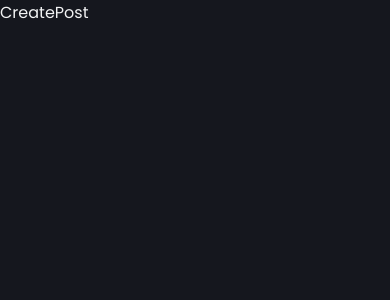
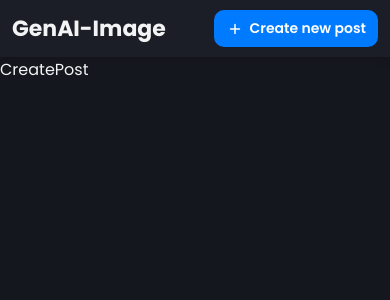
Before and after one commit to Developer-Elisha/AI-Image-Generator, a React (Create React App) app in the folder client/: page /post in a window 390 px wide. Shown: the top 300 px of the page. Built offline with nearby package versions, Linux system fonts and the light colour scheme; the HTML template or start-up script is replaced by a standard one.

Commit message:
Custom Responsive Navbar is Setup

```diff
--- a/client/src/App.js
+++ b/client/src/App.js
@@ -3,6 +3,7 @@ import { darkTheme } from "./utils/Theme"
 import Home from "./pages/Home";
 import CreatePost from "./pages/CreatePost";
 import { BrowserRouter, Route, Routes } from "react-router-dom";
+import Navbar from "./components/Navbar";
 
 const Container = styled.div`
    width: 100%;
@@ -30,6 +31,7 @@ function App() {
       <Container>
         <Wrapper>
           <BrowserRouter>
+          <Navbar />
             <Routes>
               <Route path="/" element={<Home />} exact />
               <Route path="/post" element={<CreatePost />} exact />
--- /dev/null
+++ b/client/src/components/Navbar.jsx
@@ -0,0 +1,33 @@
+import React from 'react'
+import styled from 'styled-components'
+import Button from './buttons'
+import { AddRounded } from "@mui/icons-material"
+
+const Container = styled.div`
+   flec: 1;
+   background: ${({ theme }) => theme.navbar};
+   color: ${({ theme }) => theme.text_primaty};
+   font-weight: bold;
+   font-size: 22px;
+   padding: 14px 50px;
+   display: flex;
+   justify-content: space-between;
+   align-items: center;
+   box-shadow: 0 0 10px rgba(0, 0, 0, 0.15);
+   @media only screen and (max-width: 600px) {
+      padding: 10px 12px;
+   }
+`;
+
+const Navbar = () => {
+  return (
+    <Container>
+        GenAI-Image
+        <Button text="Create new post" leftIcon={<AddRounded style={{
+            fontSize: "18",
+        }} />} />
+    </Container>
+  )
+}
+
+export default Navbar
--- a/client/src/pages/CreatePost.jsx
+++ b/client/src/pages/CreatePost.jsx
@@ -1,8 +1,14 @@
 import React from 'react'
+import styled from 'styled-components'
+
+const Container = styled.div`
+height: 100%;
+overflow-y: scroll;
+`;
 
 const CreatePost = () => {
   return (
-    <div>CreatePost</div>
+    <Container>CreatePost</Container>
   )
 }
 
--- a/client/src/pages/Home.jsx
+++ b/client/src/pages/Home.jsx
@@ -1,8 +1,14 @@
 import React from 'react'
+import styled from 'styled-components'
+
+const Container = styled.div`
+height: 100%;
+overflow-y: scroll;
+`;
 
 const Home = () => {
   return (
-    <div>Home</div>
+    <Container>Home</Container>
   )
 }
 
```
